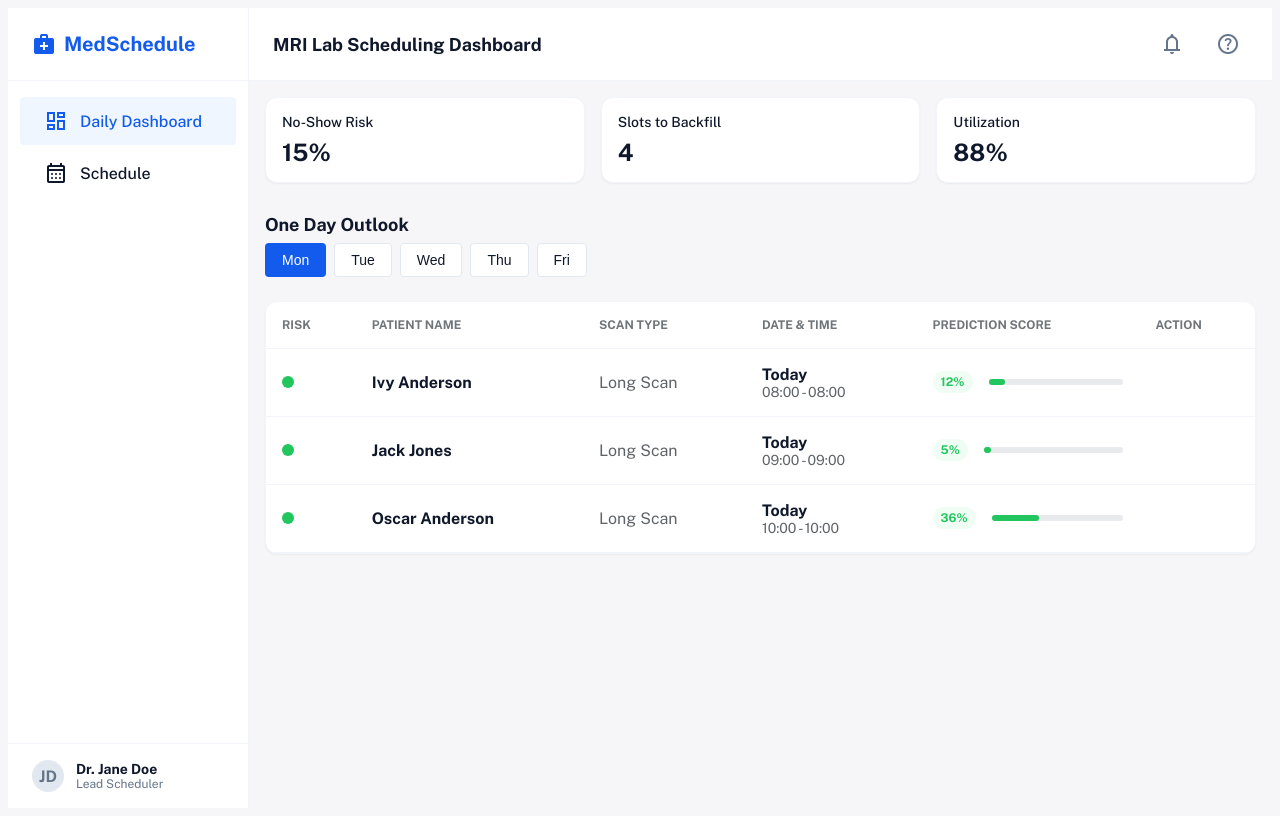
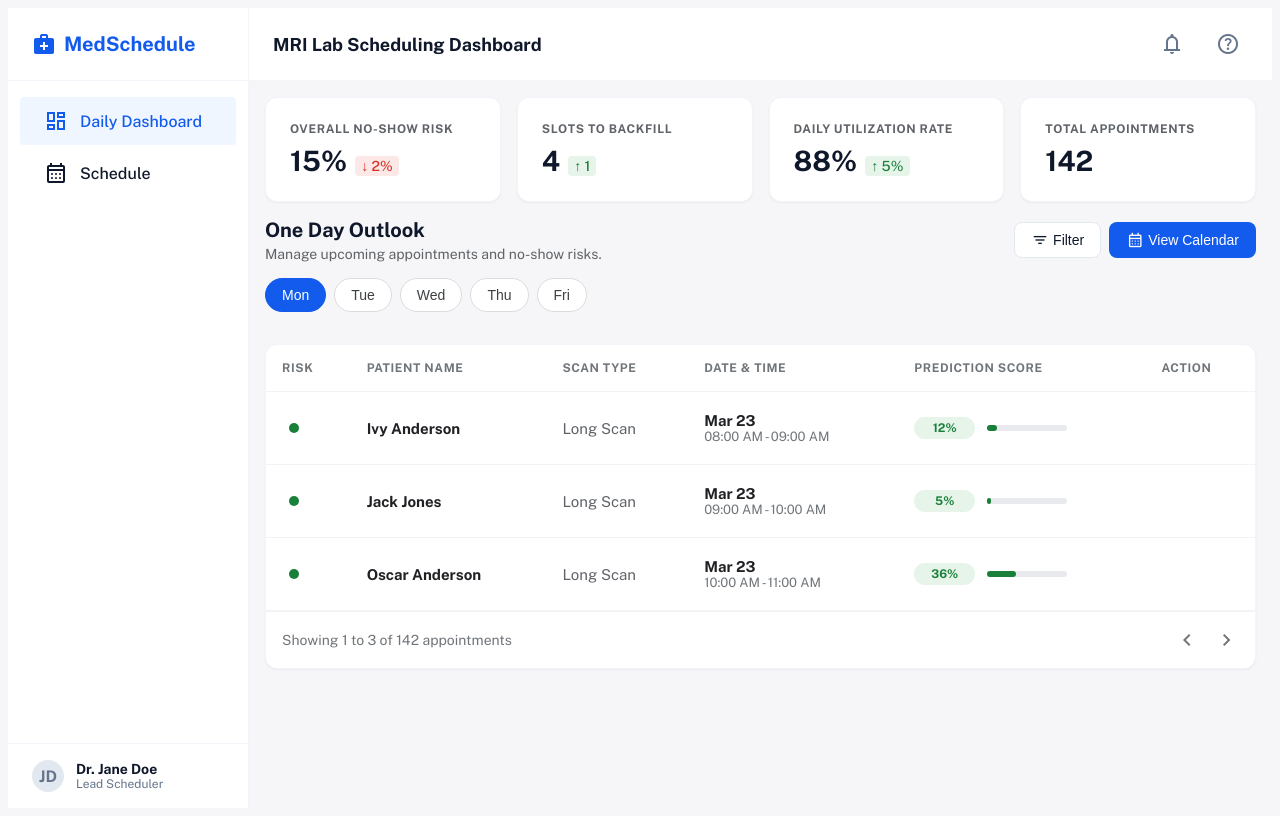
Before and after one commit to Kaanart/NoShowAgent, a React (Vite) app in the folder frontend/: page / in a window 1280 px wide. Built offline with nearby package versions, Linux system fonts and the light colour scheme.

Commit message:
feat(ui): Implement visual elements and formatting for redesigned Dashboard table

```diff
--- a/frontend/src/components/Dashboard.tsx
+++ b/frontend/src/components/Dashboard.tsx
@@ -37,97 +37,192 @@ const Dashboard: React.FC<DashboardProps> = ({ appointments, onPromote }) => {
     return date.toLocaleDateString('en-US', { weekday: 'short' });
   };
 
+  const getRelativeDate = (dateString: string) => {
+    const today = new Date();
+    const targetDate = new Date(dateString + 'T00:00:00');
+
+    const diffTime = targetDate.getTime() - today.setHours(0,0,0,0);
+    const diffDays = Math.ceil(diffTime / (1000 * 60 * 60 * 24));
+
+    if (diffDays === 0) return 'Today';
+    if (diffDays === 1) return 'Tomorrow';
+
+    return targetDate.toLocaleDateString('en-US', { month: 'short', day: 'numeric' });
+  };
+
+  const getTimeRange = (time: string, duration: number = 60) => {
+    const [hourStr, minuteStr] = time.split(':');
+    const startHour = parseInt(hourStr, 10);
+    const startMinute = parseInt(minuteStr, 10);
+
+    const startDate = new Date();
+    startDate.setHours(startHour, startMinute, 0);
+
+    const endDate = new Date(startDate.getTime() + duration * 60000);
+
+    const format = (date: Date) => {
+        return date.toLocaleTimeString('en-US', { hour: '2-digit', minute: '2-digit', hour12: true });
+    };
+
+    return `${format(startDate)} - ${format(endDate)}`;
+  };
+
+  const getScoreColors = (score: number) => {
+    if (score > 0.7) return { text: '#d93025', bg: '#fce8e6', bar: '#d93025' };
+    if (score > 0.4) return { text: '#e37400', bg: '#fff4e5', bar: '#e37400' };
+    return { text: '#188038', bg: '#e6f4ea', bar: '#188038' };
+  };
+
   return (
     <div className="dashboard" style={{ padding: '1rem', display: 'flex', flexDirection: 'column', gap: '1rem' }}>
 
       {/* Summary Metrics Section */}
       <section style={{ display: 'flex', gap: '1rem', flexWrap: 'wrap' }}>
-        <Card style={{ flex: 1, minWidth: '140px', padding: '1rem' }}>
-          <p style={{ color: 'var(--text-dark)', fontSize: '0.875rem', fontWeight: 500, margin: '0 0 0.5rem 0' }}>No-Show Risk</p>
-          <div style={{ fontSize: '1.5rem', fontWeight: 'bold' }}>15%</div>
+        <Card style={{ flex: 1, minWidth: '140px', padding: '1.5rem' }}>
+          <p style={{ color: '#5f6368', fontSize: '0.75rem', fontWeight: 600, margin: '0 0 0.5rem 0', textTransform: 'uppercase', letterSpacing: '0.05em' }}>Overall No-Show Risk</p>
+          <div style={{ display: 'flex', alignItems: 'baseline', gap: '0.5rem' }}>
+            <span style={{ fontSize: '1.75rem', fontWeight: 700 }}>15%</span>
+            <span style={{ color: '#d93025', fontSize: '0.875rem', fontWeight: 500, backgroundColor: '#fce8e6', padding: '0.125rem 0.375rem', borderRadius: '4px' }}>↓ 2%</span>
+          </div>
         </Card>
-        <Card style={{ flex: 1, minWidth: '140px', padding: '1rem' }}>
-          <p style={{ color: 'var(--text-dark)', fontSize: '0.875rem', fontWeight: 500, margin: '0 0 0.5rem 0' }}>Slots to Backfill</p>
-          <div style={{ fontSize: '1.5rem', fontWeight: 'bold' }}>4</div>
+        <Card style={{ flex: 1, minWidth: '140px', padding: '1.5rem' }}>
+          <p style={{ color: '#5f6368', fontSize: '0.75rem', fontWeight: 600, margin: '0 0 0.5rem 0', textTransform: 'uppercase', letterSpacing: '0.05em' }}>Slots to Backfill</p>
+          <div style={{ display: 'flex', alignItems: 'baseline', gap: '0.5rem' }}>
+            <span style={{ fontSize: '1.75rem', fontWeight: 700 }}>4</span>
+            <span style={{ color: '#188038', fontSize: '0.875rem', fontWeight: 500, backgroundColor: '#e6f4ea', padding: '0.125rem 0.375rem', borderRadius: '4px' }}>↑ 1</span>
+          </div>
         </Card>
-        <Card style={{ flex: 1, minWidth: '140px', padding: '1rem' }}>
-          <p style={{ color: 'var(--text-dark)', fontSize: '0.875rem', fontWeight: 500, margin: '0 0 0.5rem 0' }}>Utilization</p>
-          <div style={{ fontSize: '1.5rem', fontWeight: 'bold' }}>88%</div>
+        <Card style={{ flex: 1, minWidth: '140px', padding: '1.5rem' }}>
+          <p style={{ color: '#5f6368', fontSize: '0.75rem', fontWeight: 600, margin: '0 0 0.5rem 0', textTransform: 'uppercase', letterSpacing: '0.05em' }}>Daily Utilization Rate</p>
+          <div style={{ display: 'flex', alignItems: 'baseline', gap: '0.5rem' }}>
+            <span style={{ fontSize: '1.75rem', fontWeight: 700 }}>88%</span>
+            <span style={{ color: '#188038', fontSize: '0.875rem', fontWeight: 500, backgroundColor: '#e6f4ea', padding: '0.125rem 0.375rem', borderRadius: '4px' }}>↑ 5%</span>
+          </div>
+        </Card>
+        <Card style={{ flex: 1, minWidth: '140px', padding: '1.5rem' }}>
+          <p style={{ color: '#5f6368', fontSize: '0.75rem', fontWeight: 600, margin: '0 0 0.5rem 0', textTransform: 'uppercase', letterSpacing: '0.05em' }}>Total Appointments</p>
+          <div style={{ display: 'flex', alignItems: 'baseline', gap: '0.5rem' }}>
+            <span style={{ fontSize: '1.75rem', fontWeight: 700 }}>142</span>
+          </div>
         </Card>
       </section>
 
       {/* Daily Outlook Section */}
       <section>
-        <h2 style={{ fontSize: '1.125rem', fontWeight: 'bold', marginBottom: '0.5rem' }}>One Day Outlook</h2>
-        <div style={{ display: 'flex', gap: '0.5rem', marginBottom: '1rem', overflowX: 'auto', paddingBottom: '0.5rem' }}>
+        <div style={{ display: 'flex', justifyContent: 'space-between', alignItems: 'center', marginBottom: '1rem' }}>
+            <div>
+                <h2 style={{ fontSize: '1.25rem', fontWeight: 700, margin: 0 }}>One Day Outlook</h2>
+                <p style={{ color: '#5f6368', fontSize: '0.875rem', margin: '0.25rem 0 0 0' }}>Manage upcoming appointments and no-show risks.</p>
+            </div>
+            <div style={{ display: 'flex', gap: '0.5rem' }}>
+                <Button variant="secondary" style={{ borderRadius: '8px', padding: '0.5rem 1rem' }}>
+                    <span className="material-symbols-outlined" style={{ fontSize: '18px', marginRight: '4px' }}>filter_list</span>
+                    Filter
+                </Button>
+                <Button variant="primary" style={{ borderRadius: '8px', padding: '0.5rem 1rem' }}>
+                    <span className="material-symbols-outlined" style={{ fontSize: '18px', marginRight: '4px' }}>calendar_month</span>
+                    View Calendar
+                </Button>
+            </div>
+        </div>
+
+        <div style={{ display: 'flex', gap: '0.5rem', marginBottom: '1.5rem', overflowX: 'auto', paddingBottom: '0.5rem' }}>
           {uniqueDates.map(date => (
-            <Button
+            <button
               key={date}
-              variant={selectedDate === date ? 'primary' : 'secondary'}
               onClick={() => setSelectedDate(date)}
+              style={{
+                padding: '0.5rem 1rem',
+                borderRadius: '20px',
+                border: '1px solid ' + (selectedDate === date ? 'var(--primary)' : '#dadce0'),
+                backgroundColor: selectedDate === date ? 'var(--primary)' : 'white',
+                color: selectedDate === date ? 'white' : '#3c4043',
+                fontSize: '0.875rem',
+                fontWeight: 500,
+                cursor: 'pointer'
+              }}
             >
               {formatDay(date)}
-            </Button>
+            </button>
           ))}
         </div>
+
         <Card>
           <table style={{ width: '100%', textAlign: 'left', borderCollapse: 'collapse' }}>
             <thead>
-              <tr style={{ borderBottom: '1px solid var(--border-light)' }}>
-                <th style={{ padding: '1rem', color: '#70757a', fontWeight: 600, fontSize: '0.75rem' }}>RISK</th>
-                <th style={{ padding: '1rem', color: '#70757a', fontWeight: 600, fontSize: '0.75rem' }}>PATIENT NAME</th>
-                <th style={{ padding: '1rem', color: '#70757a', fontWeight: 600, fontSize: '0.75rem' }}>SCAN TYPE</th>
-                <th style={{ padding: '1rem', color: '#70757a', fontWeight: 600, fontSize: '0.75rem' }}>DATE & TIME</th>
-                <th style={{ padding: '1rem', color: '#70757a', fontWeight: 600, fontSize: '0.75rem' }}>PREDICTION SCORE</th>
-                <th style={{ padding: '1rem', color: '#70757a', fontWeight: 600, fontSize: '0.75rem' }}>ACTION</th>
+              <tr style={{ borderBottom: '1px solid #f1f3f4' }}>
+                <th style={{ padding: '1rem', color: '#70757a', fontWeight: 600, fontSize: '0.75rem', textTransform: 'uppercase', letterSpacing: '0.05em' }}>RISK</th>
+                <th style={{ padding: '1rem', color: '#70757a', fontWeight: 600, fontSize: '0.75rem', textTransform: 'uppercase', letterSpacing: '0.05em' }}>PATIENT NAME</th>
+                <th style={{ padding: '1rem', color: '#70757a', fontWeight: 600, fontSize: '0.75rem', textTransform: 'uppercase', letterSpacing: '0.05em' }}>SCAN TYPE</th>
+                <th style={{ padding: '1rem', color: '#70757a', fontWeight: 600, fontSize: '0.75rem', textTransform: 'uppercase', letterSpacing: '0.05em' }}>DATE & TIME</th>
+                <th style={{ padding: '1rem', color: '#70757a', fontWeight: 600, fontSize: '0.75rem', textTransform: 'uppercase', letterSpacing: '0.05em' }}>PREDICTION SCORE</th>
+                <th style={{ padding: '1rem', color: '#70757a', fontWeight: 600, fontSize: '0.75rem', textTransform: 'uppercase', letterSpacing: '0.05em' }}>ACTION</th>
               </tr>
             </thead>
             <tbody>
               {filteredAppointments.length > 0 ? (
-                filteredAppointments.map((appt) => (
-                  <tr key={appt.id} style={{ borderBottom: '1px solid var(--border-light)' }}>
-                    <td style={{ padding: '1rem' }}>
-                      <div style={{ width: '12px', height: '12px', borderRadius: '50%', backgroundColor: appt.risk_score > 0.5 ? 'var(--status-high-risk)' : 'var(--status-low-risk)' }}></div>
+                filteredAppointments.map((appt) => {
+                  const colors = getScoreColors(appt.risk_score);
+                  return (
+                    <tr key={appt.id} style={{ borderBottom: '1px solid #f1f3f4' }}>
+                      <td style={{ padding: '1.25rem 1rem' }}>
+                        {appt.risk_score > 0.7 ? (
+                            <span className="material-symbols-outlined" style={{ color: '#d93025', fontVariationSettings: "'FILL' 1" }}>warning</span>
+                        ) : (
+                            <div style={{ width: '10px', height: '10px', borderRadius: '50%', backgroundColor: colors.bar, marginLeft: '7px' }}></div>
+                        )}
                       </td>
-                    <td style={{ padding: '1rem', fontWeight: 700, color: 'var(--text-dark)' }}>{appt.patient_name}</td>
-                    <td style={{ padding: '1rem', color: '#5f6368' }}>{appt.scan_type || 'N/A'}</td>
-                    <td style={{ padding: '1rem' }}>
-                      <div style={{ fontWeight: 600, color: 'var(--text-dark)' }}>Today</div>
-                      <div style={{ fontSize: '0.875rem', color: '#5f6368' }}>{appt.appointment_time} - {appt.appointment_time}</div>
+                      <td style={{ padding: '1.25rem 1rem', fontWeight: 700, color: '#202124', fontSize: '0.9375rem' }}>{appt.patient_name}</td>
+                      <td style={{ padding: '1.25rem 1rem', color: '#5f6368', fontSize: '0.9375rem' }}>{appt.scan_type || 'Brain MRI'}</td>
+                      <td style={{ padding: '1.25rem 1rem' }}>
+                        <div style={{ fontWeight: 600, color: '#202124', fontSize: '0.9375rem' }}>{getRelativeDate(appt.appointment_date)}</div>
+                        <div style={{ fontSize: '0.8125rem', color: '#70757a' }}>{getTimeRange(appt.appointment_time, appt.duration)}</div>
                       </td>
-                    <td style={{ padding: '1rem' }}>
-                      <div style={{ display: 'flex', alignItems: 'center', gap: '1rem' }}>
+                      <td style={{ padding: '1.25rem 1rem' }}>
+                        <div style={{ display: 'flex', alignItems: 'center', gap: '0.75rem' }}>
                            <span style={{
+                              minWidth: '45px',
                               padding: '0.25rem 0.5rem',
-                            borderRadius: '1rem',
+                              borderRadius: '12px',
                               fontSize: '0.75rem',
                               fontWeight: 700,
-                            backgroundColor: appt.risk_score > 0.5 ? 'var(--status-high-risk-bg)' : 'var(--status-low-risk-bg)',
-                            color: appt.risk_score > 0.5 ? 'var(--status-high-risk)' : 'var(--status-low-risk)'
+                              backgroundColor: colors.bg,
+                              color: colors.text,
+                              textAlign: 'center'
                             }}>
                               {Math.round(appt.risk_score * 100)}%
                             </span>
-                          <div style={{ flex: 1, height: '6px', backgroundColor: '#e8eaed', borderRadius: '3px', minWidth: '60px' }}>
-                             <div style={{ width: `${appt.risk_score * 100}%`, height: '100%', backgroundColor: appt.risk_score > 0.5 ? 'var(--status-high-risk)' : 'var(--status-low-risk)', borderRadius: '3px' }}></div>
+                            <div style={{ width: '80px', height: '6px', backgroundColor: '#e8eaed', borderRadius: '3px' }}>
+                               <div style={{ width: `${appt.risk_score * 100}%`, height: '100%', backgroundColor: colors.bar, borderRadius: '3px' }}></div>
                             </div>
                         </div>
                       </td>
-                    <td style={{ padding: '1rem' }}>
+                      <td style={{ padding: '1.25rem 1rem' }}>
                         {appt.risk_score > 0.5 && (
-                        <Button variant="danger" size="sm" onClick={() => onPromote(appt.id)} style={{ fontSize: '0.75rem', padding: '0.25rem 0.5rem' }}>Find a Backup</Button>
+                          <Button variant="danger" size="sm" onClick={() => onPromote(appt.id)} style={{ fontSize: '0.75rem', padding: '0.375rem 0.75rem', borderRadius: '6px' }}>Find a Backup</Button>
                         )}
                       </td>
                     </tr>
-                ))
+                  );
+                })
               ) : (
                 <tr>
-                  <td colSpan={5} style={{ padding: '2rem', textAlign: 'center', color: 'var(--text-dark)' }}>
+                  <td colSpan={6} style={{ padding: '3rem', textAlign: 'center', color: '#70757a' }}>
                     No appointments for this day.
                   </td>
                 </tr>
               )}
             </tbody>
           </table>
+
+          {/* Footer Pagination Mock */}
+          <div style={{ padding: '1rem', display: 'flex', justifyContent: 'space-between', alignItems: 'center', borderTop: '1px solid #f1f3f4', color: '#70757a', fontSize: '0.875rem' }}>
+            <div>Showing 1 to {filteredAppointments.length} of 142 appointments</div>
+            <div style={{ display: 'flex', gap: '1rem' }}>
+                <span className="material-symbols-outlined" style={{ cursor: 'pointer' }}>chevron_left</span>
+                <span className="material-symbols-outlined" style={{ cursor: 'pointer' }}>chevron_right</span>
+            </div>
+          </div>
         </Card>
       </section>
 
```
Also changed, not shown: 1 other file (tests, documents, lock files or other folders). Lines whose indentation alone changed are shown as unchanged.
